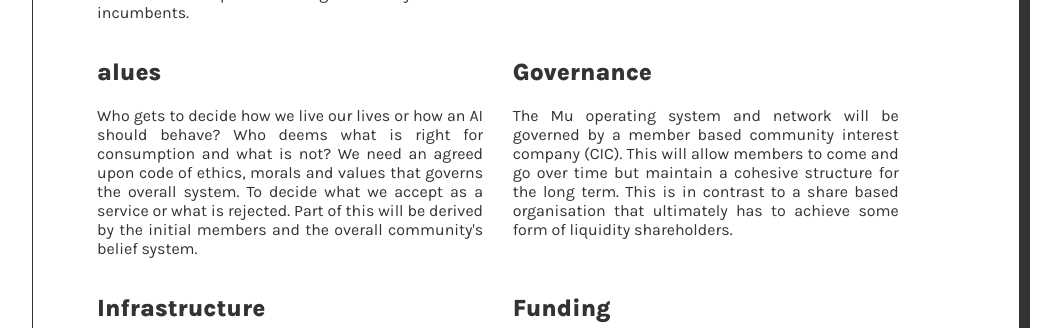
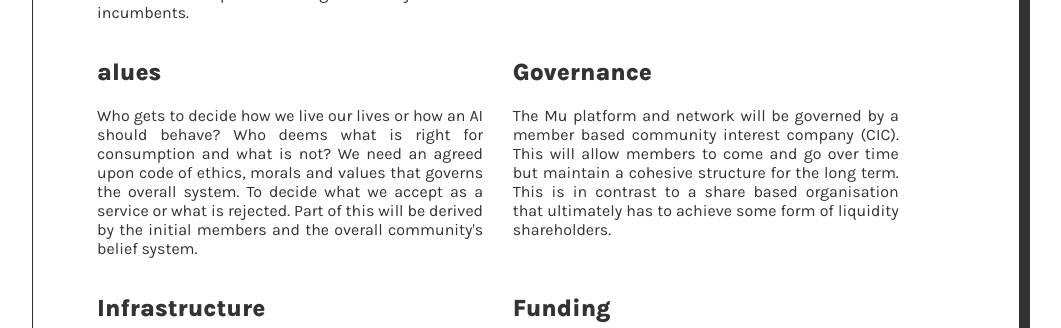
Before and after one commit to muxyz/website, a Jekyll site: the page built from paper.md, in a window 1280 px wide. Shown: the part 1413-1741 px from the top of the page, without its empty margins (114-1175 px from the left). Built offline with Jekyll 4.4.1, drawn with Linux system fonts in a browser that asks for light colours.

Commit message:
Update paper.md

```diff
--- a/paper.md
+++ b/paper.md
@@ -113,7 +113,7 @@
 <div id="blurb">
 <h2>Governance</h2>
 <p>
-The Mu operating system and network will be governed by a member based
+The Mu platform and network will be governed by a member based
 community interest company (CIC). This will allow members to come and go
 over time but maintain a cohesive structure for the long term. This is in
 contrast to a share based organisation that ultimately has to
```
